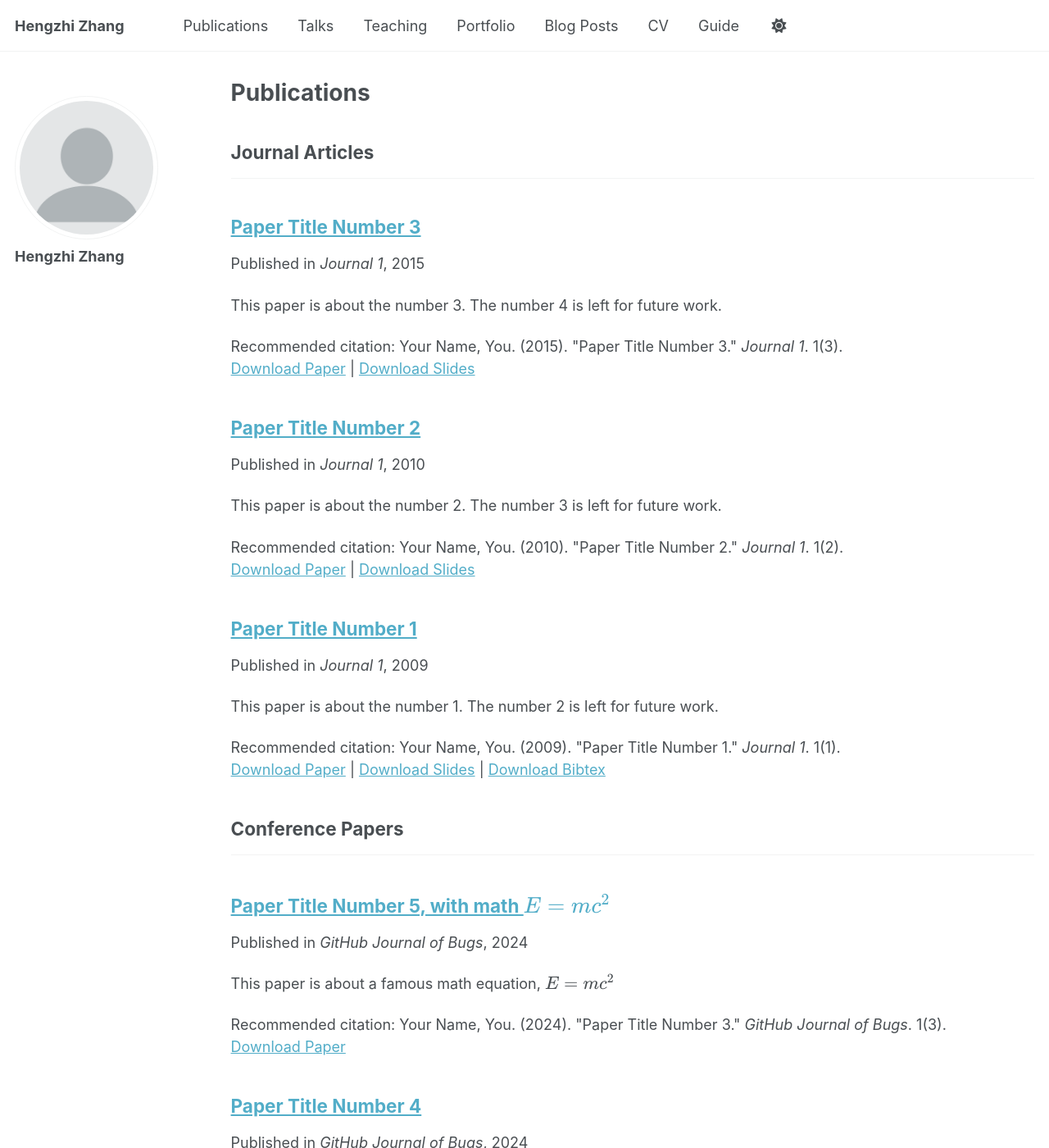
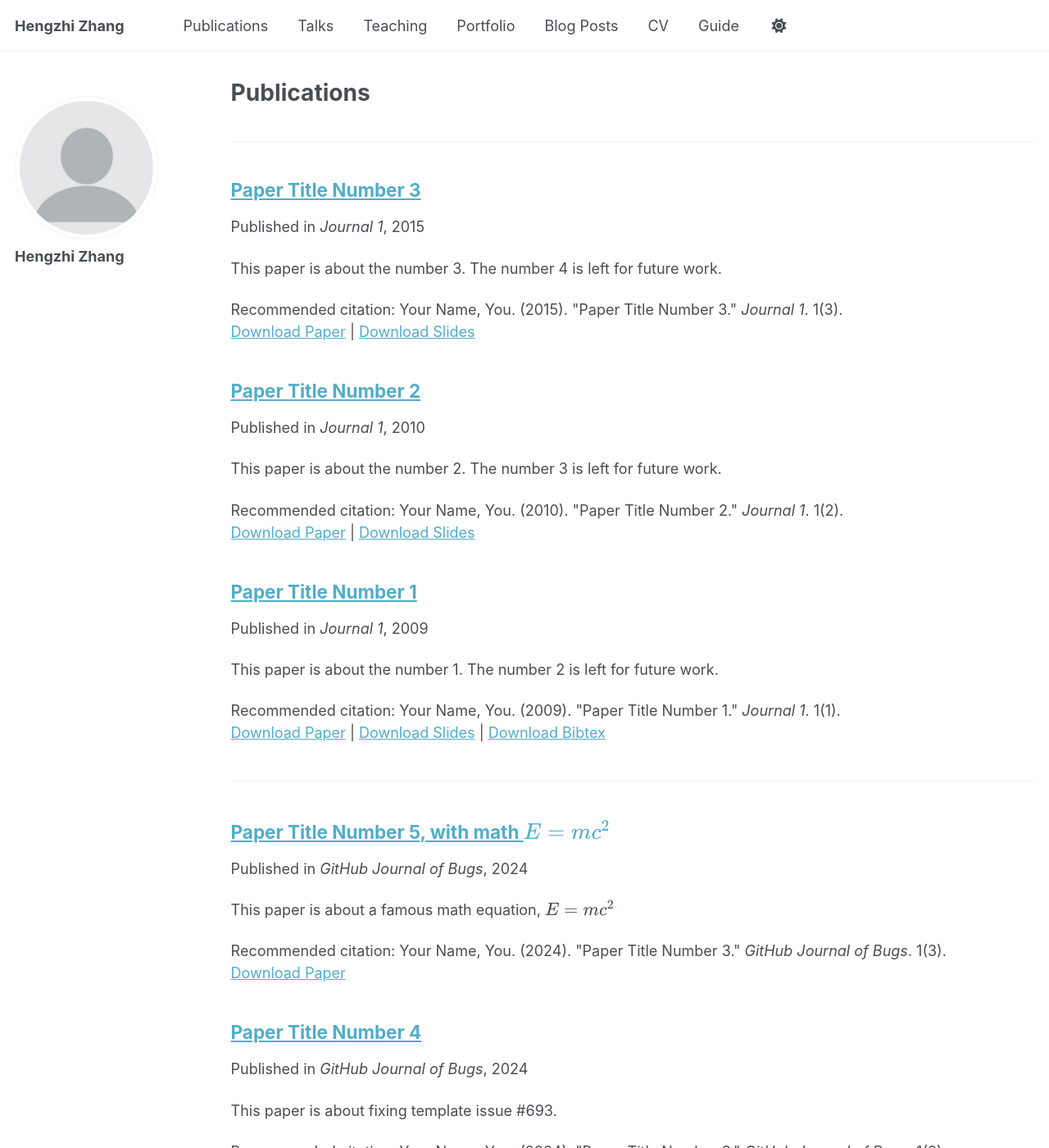
Before and after one commit to henryzhang11/henryzhang11.github.io, a Jekyll site: the page built from _pages/publications.html, in a window 1280 px wide and 1400 px high. Shown: the whole window at 82% size. Built offline with Jekyll 4.4.1, drawn with Linux system fonts in a browser that asks for light colours; a script that is not in the unit is left out.

Commit message:
Update _config.yml

```diff
--- a/_config.yml
+++ b/_config.yml
@@ -82,11 +82,11 @@ author:
 # Publication Category - The following the list of publication categories and their headings
 publication_category:
   books:
-    title: 'Books'
+    title: # 'Books'
   manuscripts:
-    title: 'Journal Articles'
+    title: # 'Journal Articles'
   conferences:
-    title: 'Conference Papers'
+    title: # 'Conference Papers'
 
 # Site Settings
 teaser                   :  # filename of teaser fallback teaser image placed in /images/ for social media previews
```
